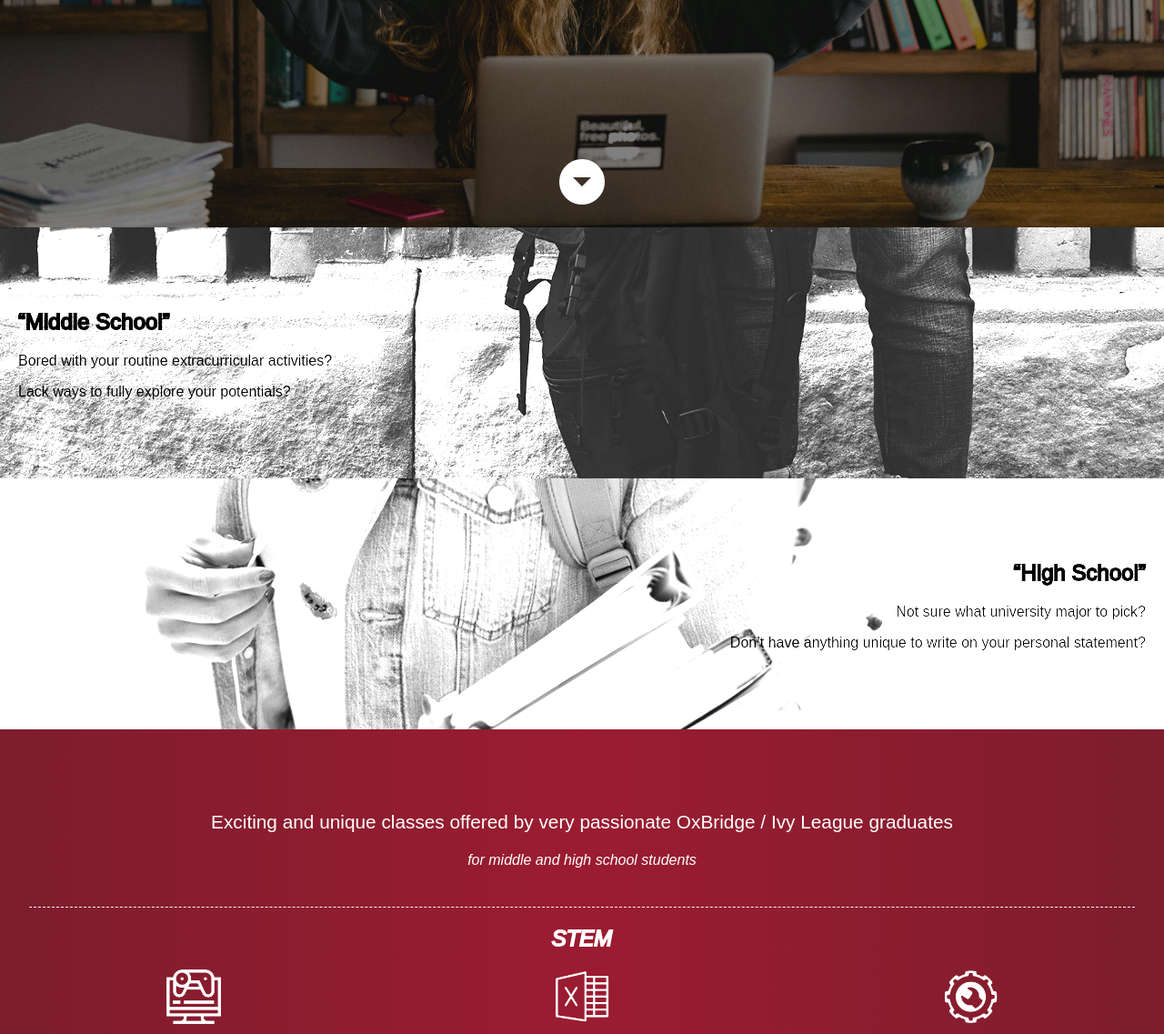
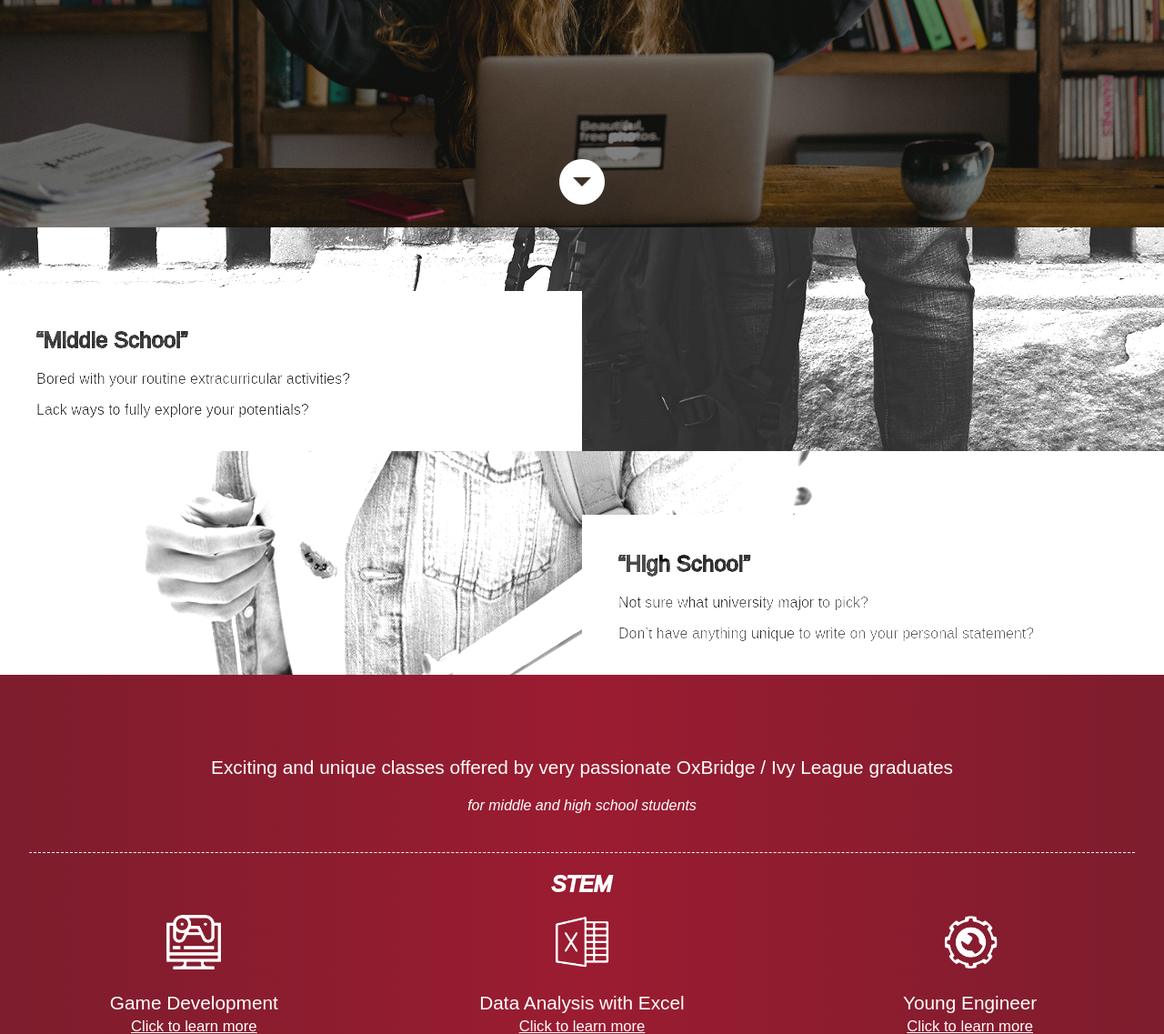
Before and after one commit to Pi-31415/EdTech, a PHP site: page / in a window 1280 px wide. Shown: the part 550-1687 px from the top of the page at 91% size. Run offline with PHP 8.4, Linux system fonts and the light colour scheme; some libraries are stand-ins or nearby versions; some web fonts are replaced.

Commit message:
splitter done

```diff
--- a/css/style.css
+++ b/css/style.css
@@ -681,10 +681,11 @@ input[type=text]:focus {
   background-position: center;
   filter: grayscale(100%) brightness(200%);
   transition-duration: 1s;
+  overflow: auto;
 }
 
 #component-middleschool:hover {
-  filter: grayscale(0%) brightness(150%);
+  filter: grayscale(0%) brightness(100%);
   transition-duration: 1s;
 }
 
@@ -701,6 +702,7 @@ input[type=text]:focus {
   background-position: center;
   filter: grayscale(100%) brightness(200%);
   transition-duration: 1s;
+  overflow: auto;
 }
 
 #component-tagline {
@@ -710,6 +712,13 @@ input[type=text]:focus {
   width: 100vw;
   text-align: center;
   z-index: -2;
+}
+
+.paper {
+  background-color: #fff;
+  width: 50vw;
+  padding: 20px;
+  opacity: 0.8;
 }
 
 #component-tagline h1, h2, h3, p {
--- a/css/style.sass
+++ b/css/style.sass
@@ -605,9 +605,10 @@ input[type=text]:focus
 	background-position: center
 	filter: grayscale(100%) brightness(200%)
 	transition-duration: 1s
+	overflow: auto
 
 #component-middleschool:hover
-	filter: grayscale(0%) brightness(150%)
+	filter: grayscale(0%) brightness(100%)
 	transition-duration: 1s
 
 #component-highschool:hover
@@ -622,6 +623,7 @@ input[type=text]:focus
 	background-position: center
 	filter: grayscale(100%) brightness(200%)
 	transition-duration: 1s
+	overflow: auto
 
 #component-tagline
 	background: $secondary-color
@@ -630,6 +632,12 @@ input[type=text]:focus
 	width:100vw
 	text-align: center
 	z-index: -2
+
+.paper
+	background-color:#fff
+	width: 50vw
+	padding: 20px
+	opacity: 0.8
 
 #component-tagline h1,h2,h3,p
 	margin-left:20px
--- a/index.html
+++ b/index.html
@@ -322,17 +322,19 @@ MAD-SELECT by Roko CB
 
         <div style="margin:0px;" id="component-middleschool">
             <div class='splitter'></div>
+            <div class="paper">
                 <h2>“Middle School”</h2>
                 <p>Bored with your routine extracurricular activities?</p>
                 <p>Lack ways to fully explore your potentials?</p>
+            </div>
+        </div>
+        <div style="margin:0px;" id="component-highschool">
             <div class='splitter'></div>
-        </div>
-        <div style="margin:0px;text-align: right;" id="component-highschool">
-            <div class='splitter'></div>
+            <div class="paper" style='float:right'>
                 <h2>“High School”</h2>
                 <p>Not sure what university major to pick?</p>
                 <p>Don’t have anything unique to write on your personal statement?</p>
-            <div class='splitter'></div>
+            </div>
         </div>
 
         <div id="component-popup">
@@ -341,7 +343,8 @@ MAD-SELECT by Roko CB
 
         <div id="component-tutorials">
             <div class='splitter'></div>
-            <p style='font-size: 1.3em;'>Exciting and unique classes offered by very passionate OxBridge / Ivy League graduates
+            <p style='font-size: 1.3em;'>Exciting and unique classes offered by very passionate OxBridge / Ivy League
+                graduates
             </p>
             <p><i>for middle and high school students</i></p>
             <br>
```
Also changed, not shown: 1 other file. Lines whose indentation alone changed are shown as unchanged.
